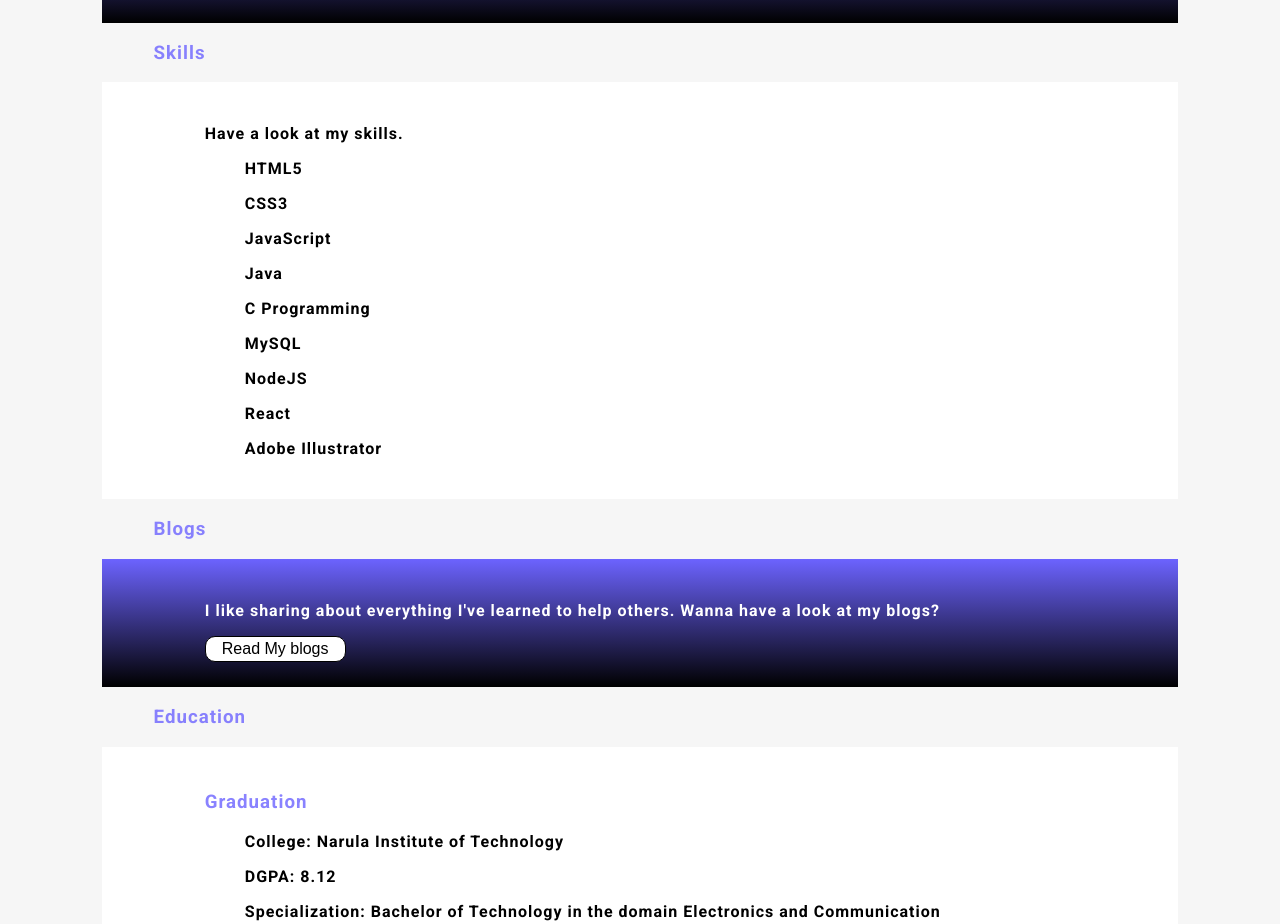
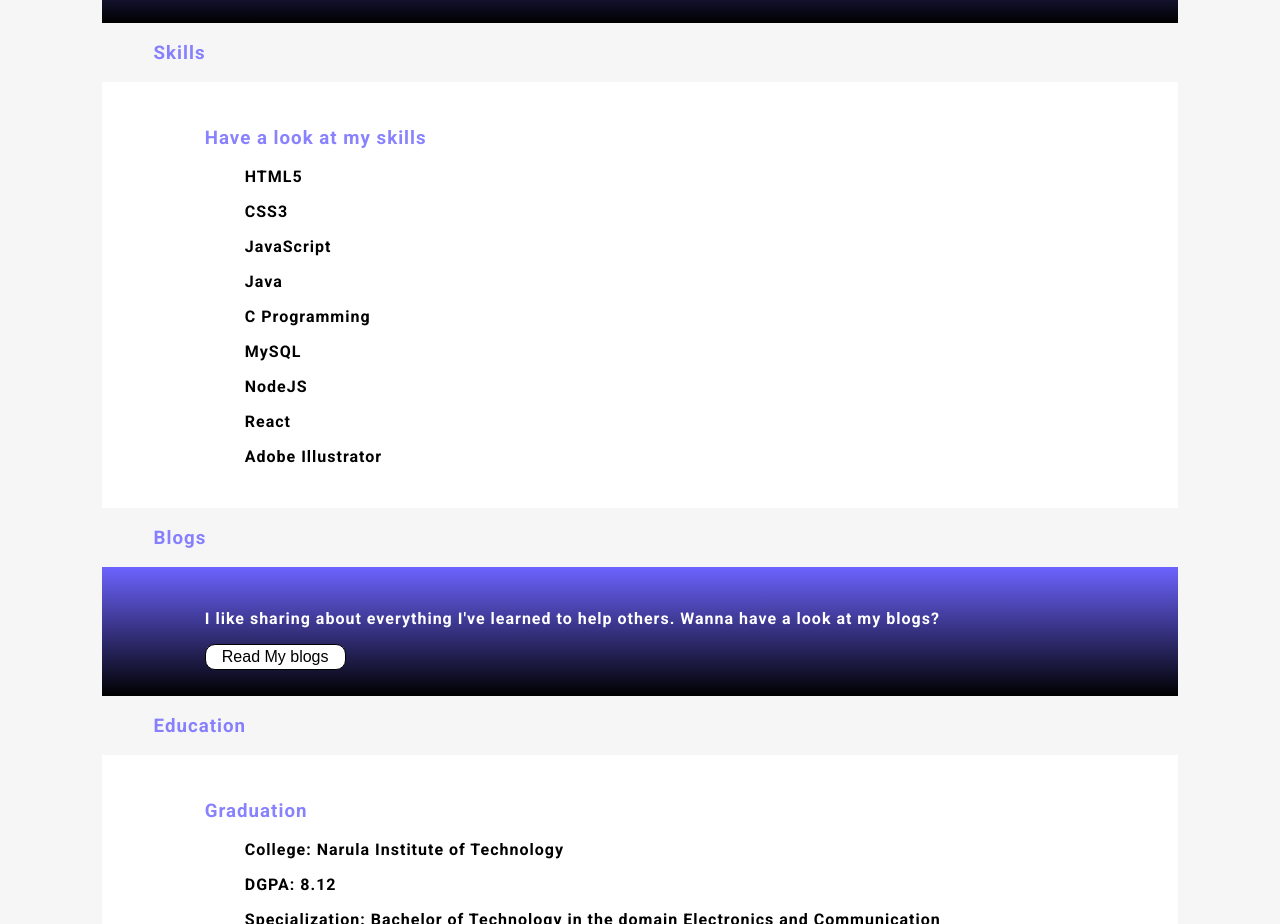
Before and after one commit to Taslimism/MyPortfolio, a plain HTML site: page index.html in a window 1280 px wide. Shown: the part 932-1856 px from the top of the page. Drawn offline with Linux system fonts and the light colour scheme.

Commit message:
changed heading in skills

```diff
--- a/index.html
+++ b/index.html
@@ -61,7 +61,7 @@
     <h3 id="skills" style="padding-left: 12%;">Skills</h3>
     <div class="skill">
 
-      <p>Have a look at my skills.</p>
+      <h3>Have a look at my skills</h3>
       <blockquote>
         <p>HTML5</p>
         <p>CSS3</p>
```
